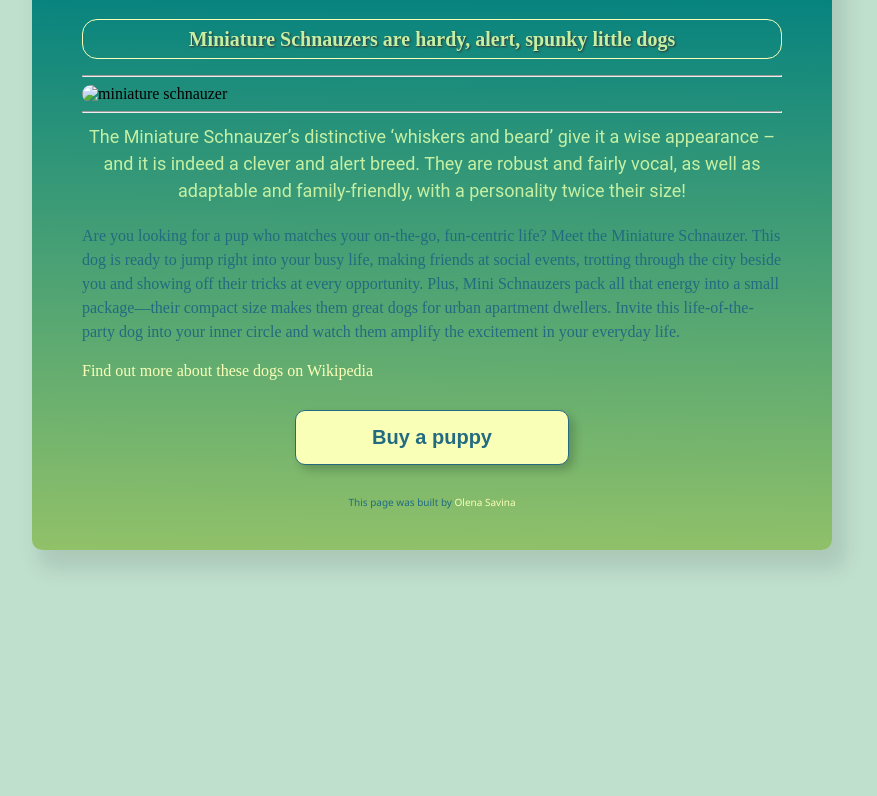
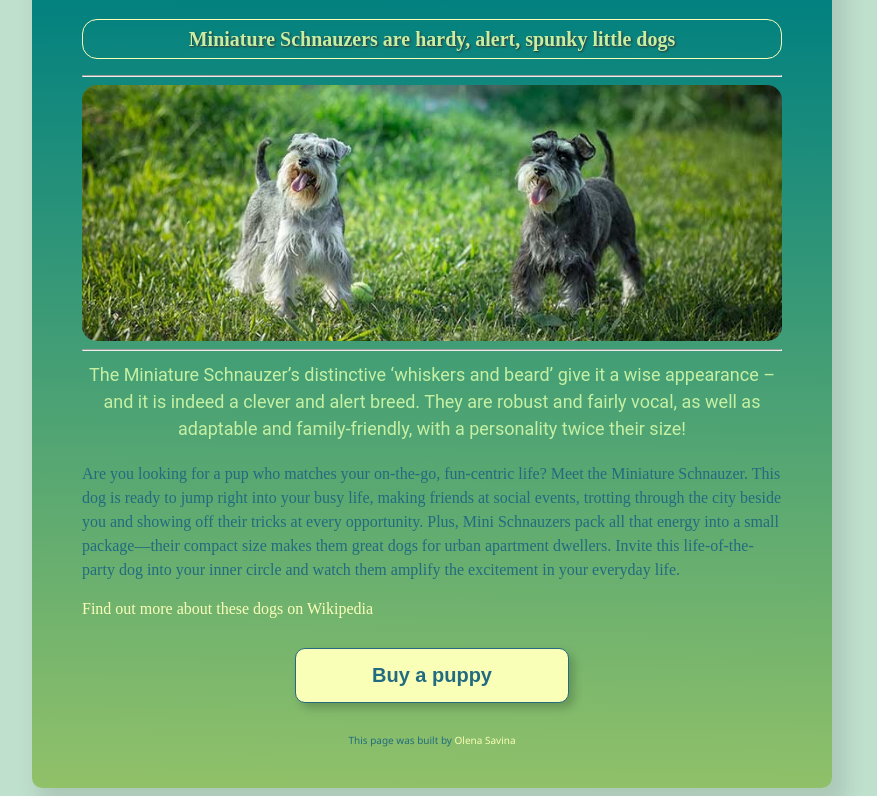
Before and after one commit to SavinaHellen/puppies, a plain HTML site: page index.html in a window 1280 px wide. Shown: the part 92-888 px from the top of the page, without its empty margins (208-1085 px from the left). Before the commit the page ends 800 px from the top, so only its background shows below. Drawn offline with Linux system fonts and the light colour scheme.

Commit message:
Update index.html

```diff
--- a/index.html
+++ b/index.html
@@ -21,7 +21,7 @@
       </h2>
       <hr />
       <img
-        src="./minuture-schnauzer-bg.jpg"
+        src="./images/minuture-schnauzer-bg.jpg"
         alt="miniature schnauzer"
       />
       <hr />
```
